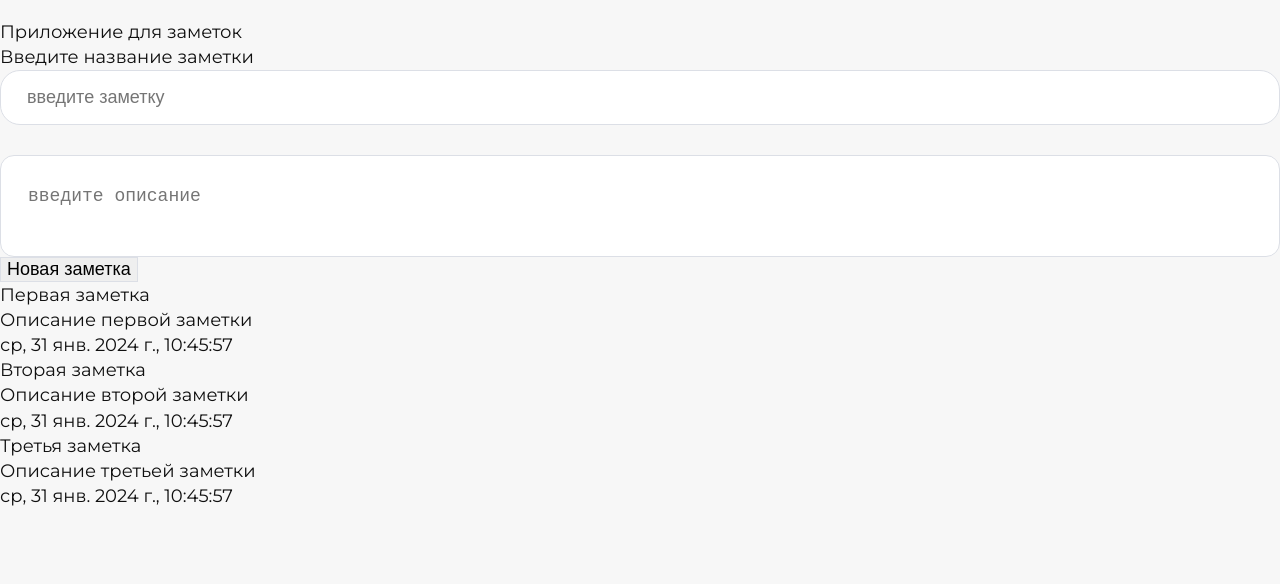
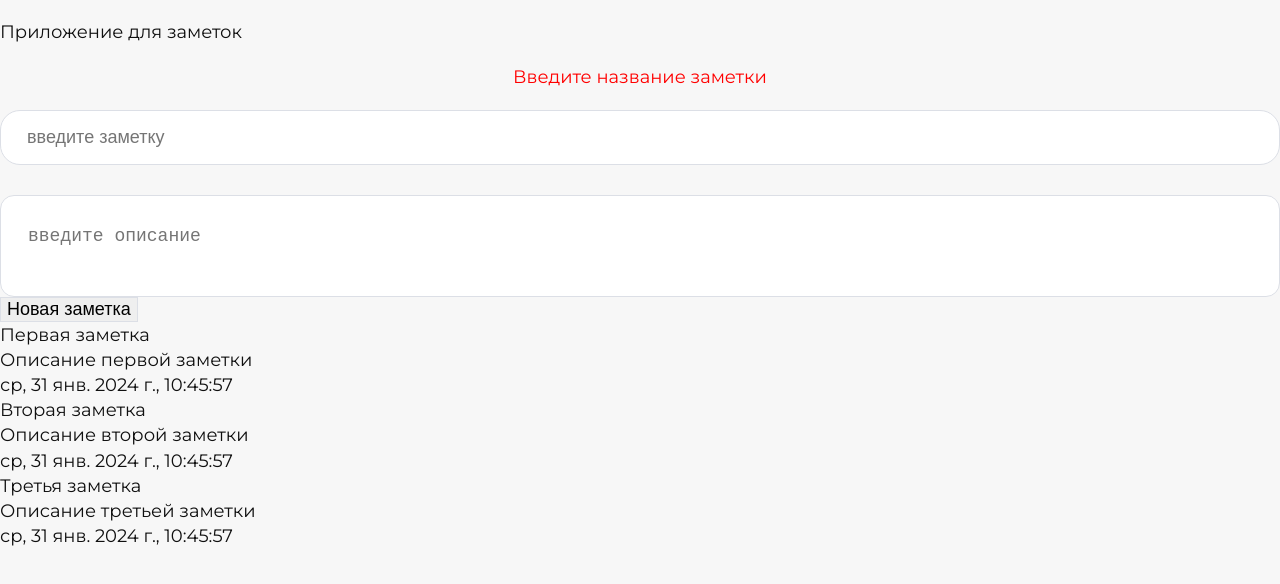
Before and after one commit to eishinkina/todo-list-tocodeVue, a Vue app: page / in a window 1280 px wide. Both pictures are taken after a click on the button "Новая заметка". Shown: the top 584 px of the page. Built offline with nearby package versions, Linux system fonts and the light colour scheme.

Commit message:
add messageBar

```diff
--- a/public/index.html
+++ b/public/index.html
@@ -11,7 +11,7 @@
       rel="stylesheet"
     />
     <link rel="icon" href="<%= BASE_URL %>favicon.ico" />
-    <title><%= htmlWebpackPlugin.options.title %></title>
+    <title>Приложение для заметок</title>
   </head>
   <body>
     <noscript>
--- a/src/App.vue
+++ b/src/App.vue
@@ -3,11 +3,8 @@
     <div class="wrapper-content">
       <section>
         <div class="container">
-          <div>
           <h1>{{ title }}</h1>
-            <div class="message" v-if="message">
-              <p>{{ message }}</p>
-            </div>
+          <MessageBar v-if="message" :message="message" />
           <!-- //new-note -->
           <div class="new-note">
             <input
@@ -35,14 +32,17 @@
             </div>
           </div>
         </div>
-        </div>
       </section>
     </div>
   </div>
 </template>
 
 <script>
+import MessageBar from "./components/MessageBar.vue";
 export default {
+  components: {
+    MessageBar,
+  },
   data() {
     return {
       title: "Приложение для заметок",
--- /dev/null
+++ b/src/components/MessageBar.vue
@@ -0,0 +1,26 @@
+<template>
+  <div class="message">
+    <p>{{ message }}</p>
+  </div>
+</template>
+
+<script>
+export default {
+  props: {
+    message: {
+      type: String,
+      required: true,
+    },
+  },
+};
+</script>
+
+<style lang="scss" scoped>
+.message {
+  text-align: center;
+  padding: 20px;
+}
+p {
+  color: red;
+}
+</style>
```
Lines whose indentation alone changed are shown as unchanged.
